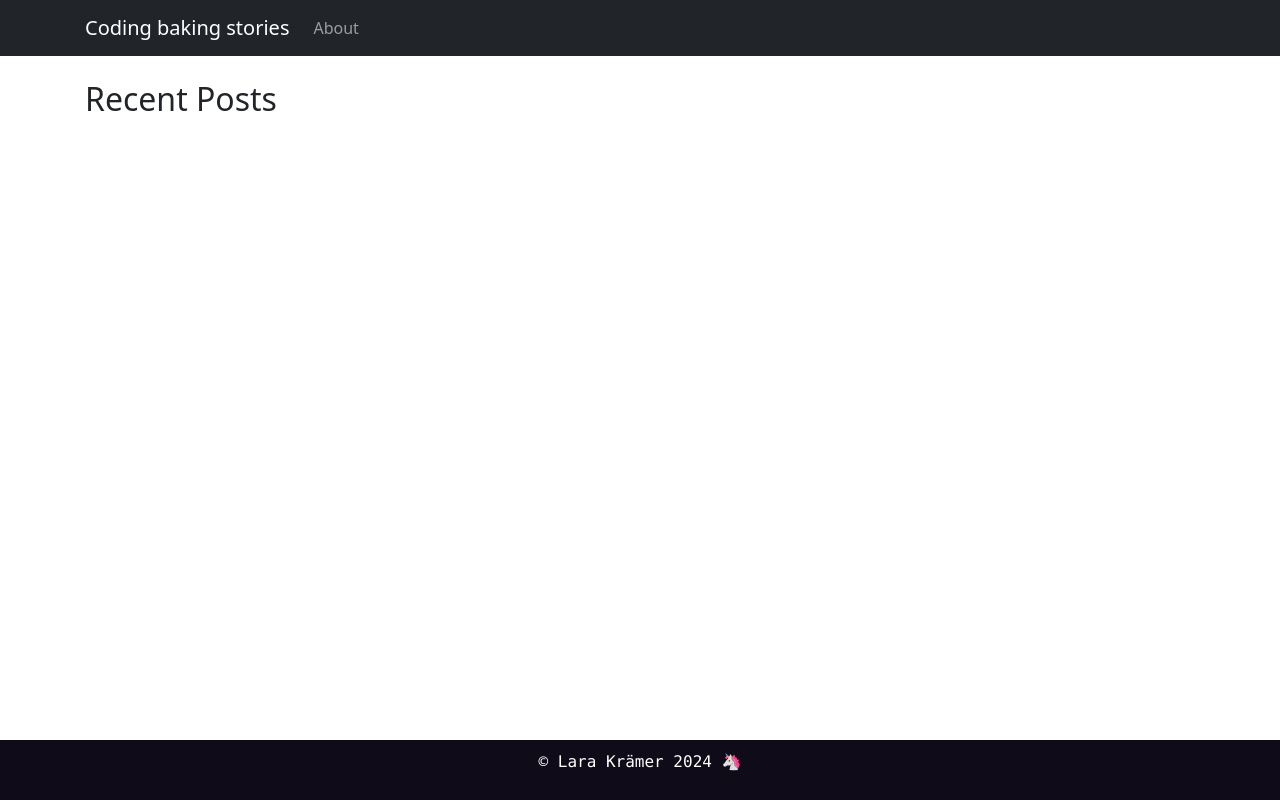
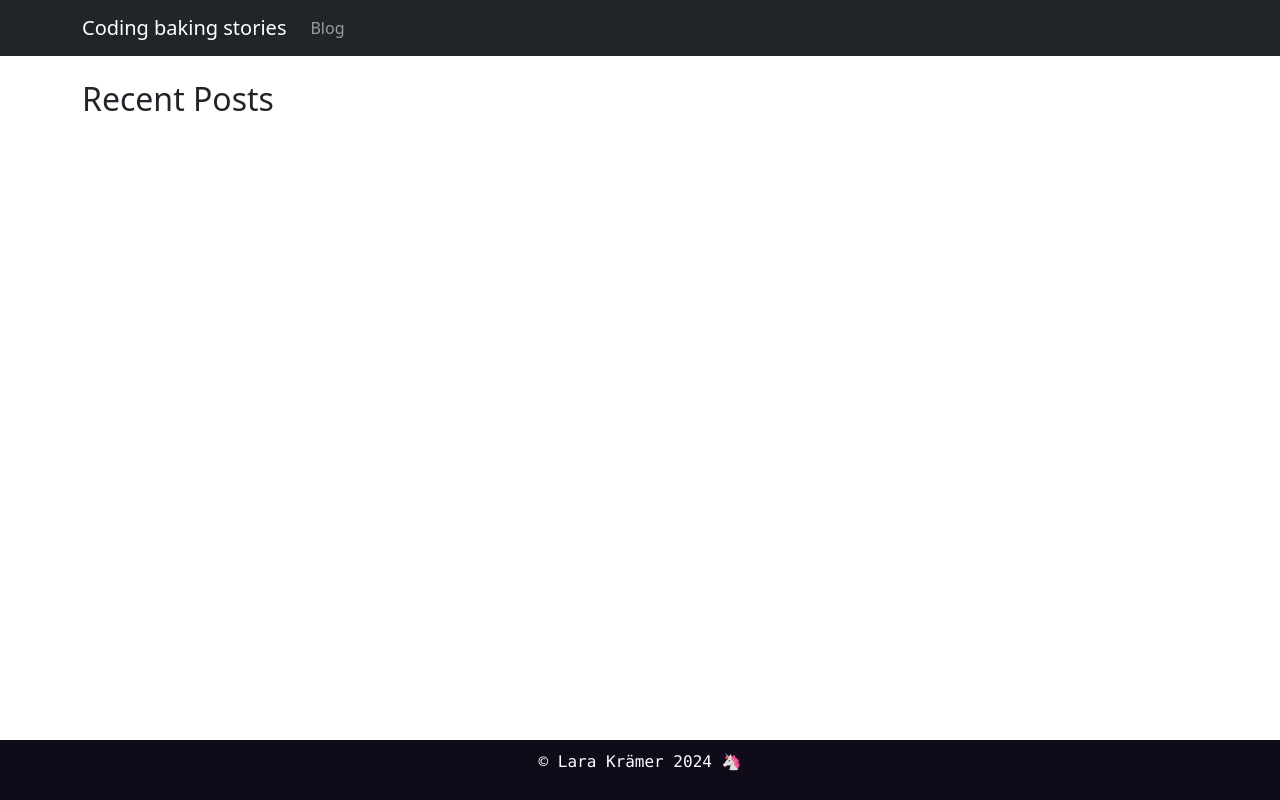
Before and after one commit to LaraKraemer/portfolio-blog, a Django app: page /post/ in a window 1280 px wide. Run offline with Django 3.2, Linux system fonts and the light colour scheme; data that the repository does not hold is empty; some libraries are stand-ins or nearby versions.

Commit message:
Adjust template structure, refine css

```diff
--- a/personal_blog/static/css/personal_blog.css
+++ b/personal_blog/static/css/personal_blog.css
@@ -2,13 +2,14 @@
     color: #C25100;
 }
 
-body {
+body, html {
     display: flex;
     flex-direction: column;
-    min-height: 100vh;
+    margin: 0;
+    height:100%;
 }
 
-.container {
+main {
     flex: 1;
     width: 100%;
     padding-right: 15px;
@@ -19,15 +20,29 @@
 
 .card {
     margin: 15px;
+    flex: 1 1 calc(33.333% - 30px); /* Adjusts the width and spacing of the cards */
+    box-sizing: border-box;
+}
+
+.blog-posts{
+    display: flex;
+    flex-wrap: wrap;
+}
+
+.post-detail {
+    padding-top: 50px;
     padding-right: 15px;
     padding-left: 15px;
-    margin-right: auto;
-    margin-left: auto;
-    width: 100%;
 }
+.date {
+   color: #0e1921;
+   font-style: italic;
+}
+
 footer {
     display: flex;
     align-items: flex-end;
     justify-content: center;
     background-color: #100b18;
     padding: 10px;
+}
--- a/personal_blog/templates/personal_blog/base.html
+++ b/personal_blog/templates/personal_blog/base.html
@@ -3,6 +3,7 @@
 <html>
     <head>
         <meta charset="UTF-8">
+        <meta name="viewport" content="width=device-width, initial-scale=1">
         <title>Coding baking stories</title>
         <link rel="stylesheet" href="https://cdn.jsdelivr.net/npm/bootstrap@5.1.3/dist/css/bootstrap.min.css" integrity="sha384-1BmE4kWBq78iYhFldvKuhfTAU6auU8tT94WrHftjDbrCEXSU1oBoqyl2QvZ6jIW3" crossorigin="anonymous">
         <link rel="stylesheet" href="{% static 'css/personal_blog.css' %}">
@@ -12,27 +13,22 @@
     <body>
          <nav class="navbar navbar-expand-lg navbar-dark bg-dark">
             <div class="container">
-                <a class="navbar-brand" href="{% url 'post_list' %}">Coding baking stories</a>
+                <a class="navbar-brand" href="{% url 'portfolio' %}">Coding baking stories</a>
                 <button class="navbar-toggler" type="button" data-bs-toggle="collapse" data-bs-target="#navbarNav" aria-controls="navbarNav" aria-expanded="false" aria-label="Toggle navigation">
                   <span class="navbar-toggler-icon"></span>
                 </button>
                 <div class="collapse navbar-collapse" id="navbarNav">
                   <ul class="navbar-nav">
                     <li class="nav-item {% if request.path == '/about/' %}active{% endif %}">
-                      <a class="nav-link" href="{% url 'post_list' %}">About</a>
+                      <a class="nav-link" href="{% url 'post_list' %}">Blog</a>
                     </li>
                     </ul>
                 </div>
             </div>
         </nav>
     <main class="container">
-        <h2 class="my-4">Recent Posts</h2>
-        <div class="row">
-            <div class="col-md-4 mb-4">
                 {% block content %}
                 {% endblock %}
-            </div>
-        </div>
     </main>
      <footer class="text-center text-white fw-light font-monospace">
         <p class="container">© Lara Krämer {% now "Y" %} 🦄</p>
--- a/personal_blog/templates/personal_blog/post_detail.html
+++ b/personal_blog/templates/personal_blog/post_detail.html
@@ -2,6 +2,7 @@
 
 {% block content %}
     <article class="post">
+        <div class="post-detail">
             {% if post.published_date %}
                 <time class="date">
                     {{ post.published_date }}
@@ -9,5 +10,6 @@
             {% endif %}
             <h2>{{ post.title }}</h2>
             <p>{{ post.text|linebreaksbr }}</p>
+        </div>
     </article>
 {% endblock %}
--- a/personal_blog/templates/personal_blog/post_list.html
+++ b/personal_blog/templates/personal_blog/post_list.html
@@ -1,6 +1,9 @@
 {% extends 'personal_blog/base.html' %}
 
 {% block content %}
+ <h2 class="my-4">Recent Posts</h2>
+        <div class="row">
+            <div class="blog-posts">
                 {% for post in posts %}
                     <div class="card">
                          <div class="card-body">
@@ -13,4 +16,6 @@
                          </div>
                     </div>
                 {% endfor %}
+              </div>
+        </div>
 {% endblock %}
```
Lines whose indentation alone changed are shown as unchanged.
